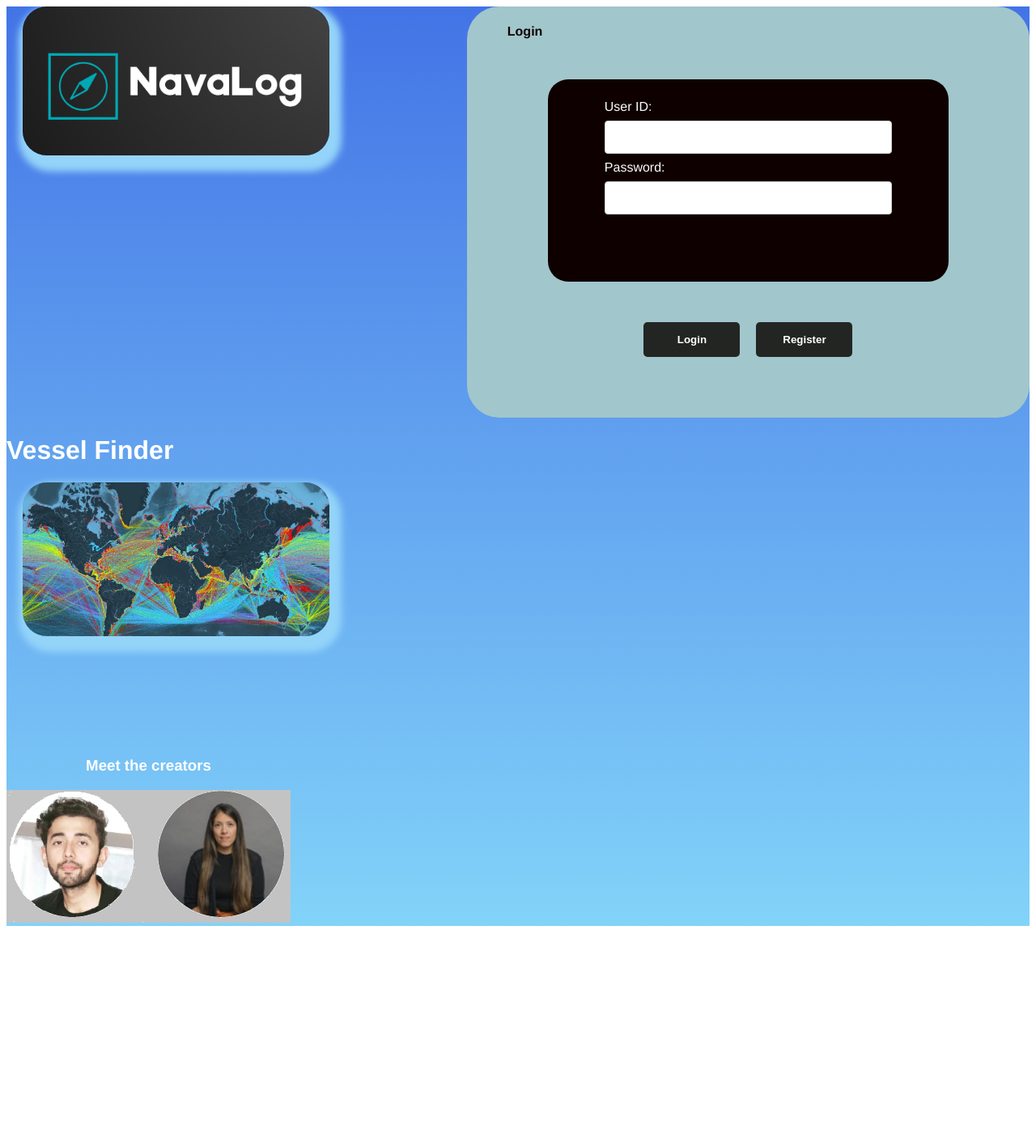
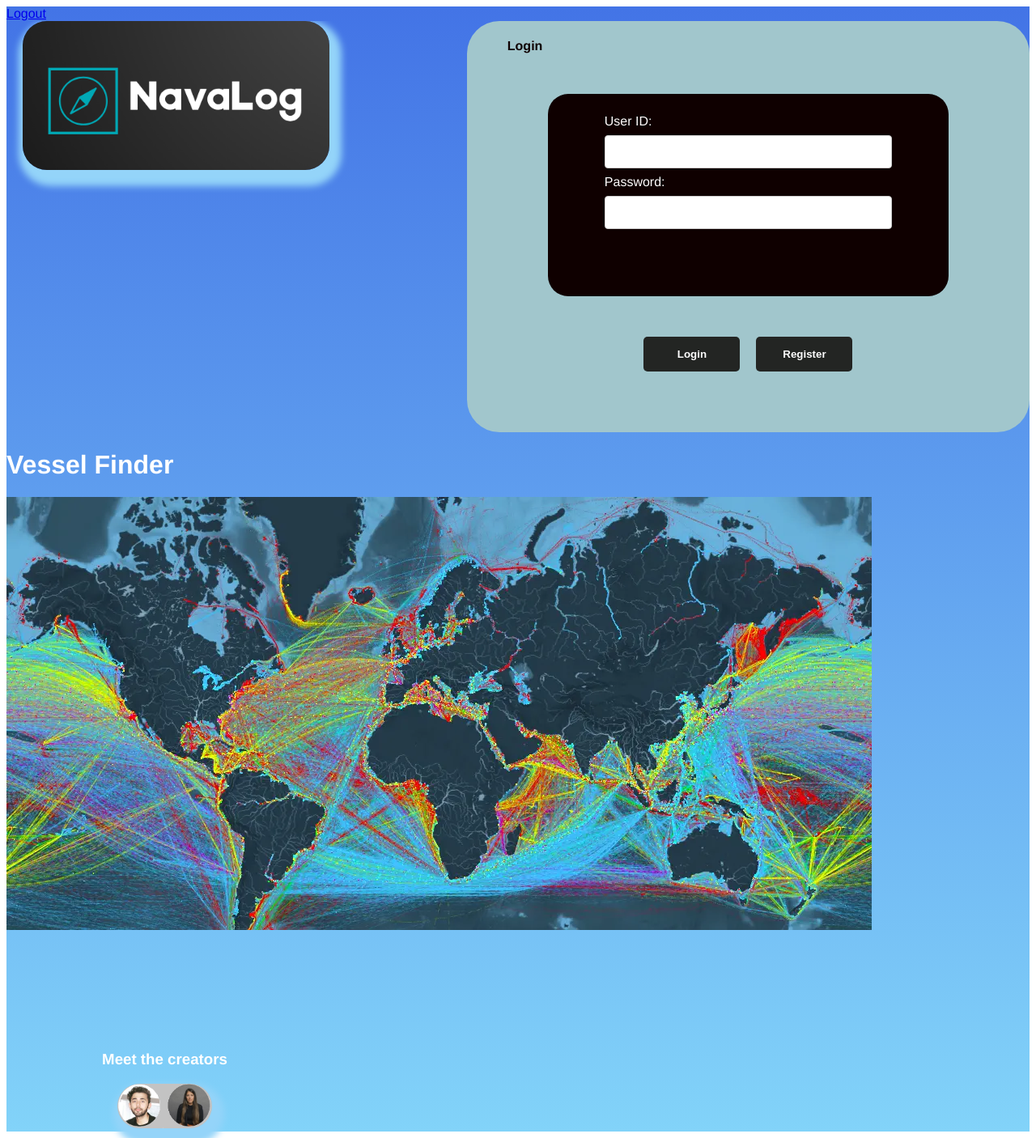
Before and after one commit to puruvashiisht/NavaLog_Vue, a Vue app: page / in a window 1280 px wide. Shown: the whole page at 81% size. Before the commit the page ends 1152 px from the top, so only its background shows below. Built offline with nearby package versions, Linux system fonts and the light colour scheme.

Commit message:
Update App.vue

```diff
--- a/src/App.vue
+++ b/src/App.vue
@@ -1,7 +1,9 @@
 <template>
 
 
-
+  <div class="logout">
+       <router-link to ="/" @click="logout">Logout</router-link>
+        </div>
 
   <div class="container">
     <img alt="NavaLog" src="./assets/NavaLog.png" class="logo">
@@ -10,17 +12,21 @@
 
     </div>
 
-    <div>
+    <div class="vessel">
       <h1>Vessel Finder</h1>
-      <img alt="map" src="./assets/vessellfinder.png" class="logo">
+
+      <img alt="map" src="./assets/vessellfinder.png" class="VesselFinder">
+
+
     </div>
 
 
 <div class="footer">
   <h3>Meet the creators</h3>
 
-    <img alt="Logo" src="./assets/creators.png" class="rounded" style="overflow-x:auto;">
+    <img alt="Logo" src="./assets/creators.png" class="logo" style="overflow-x:auto;">
 </div>
+
 
 
 
```
